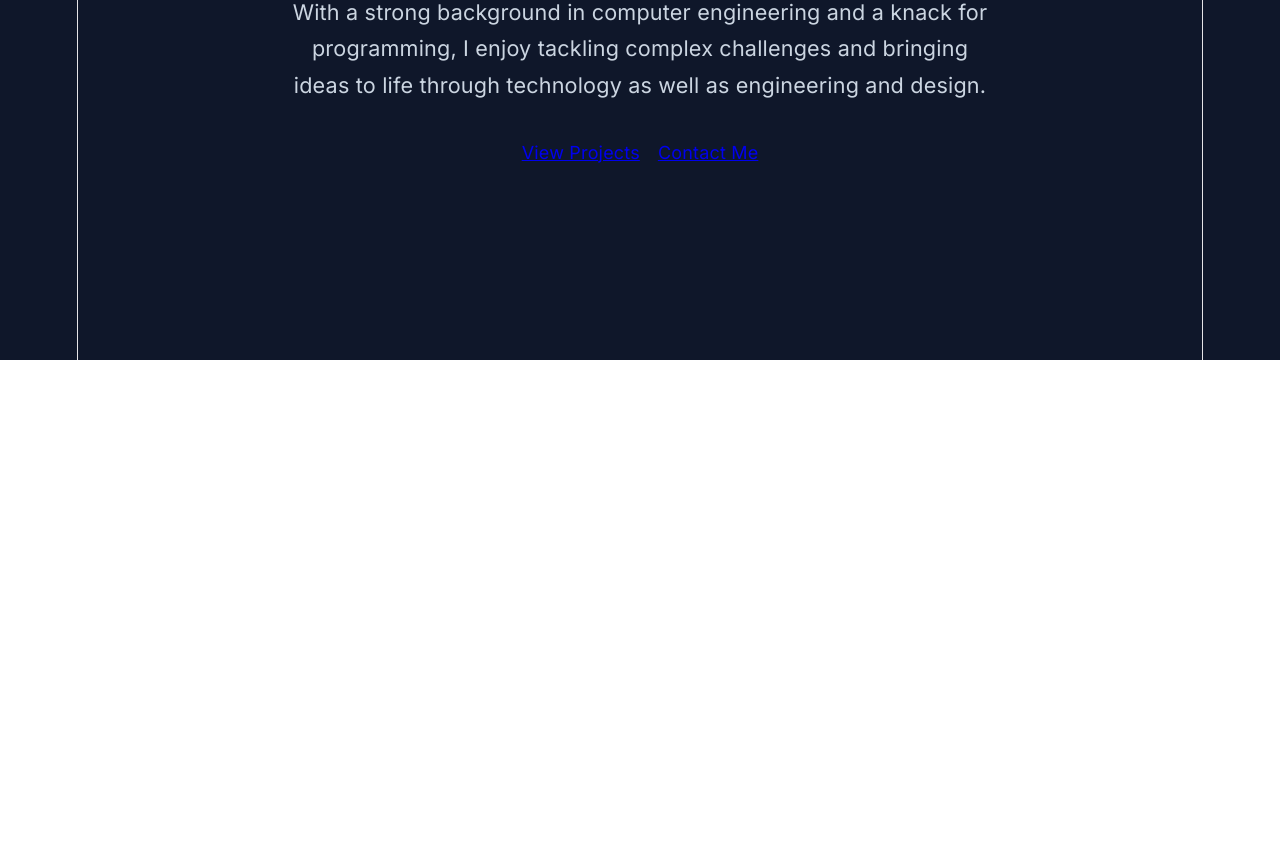
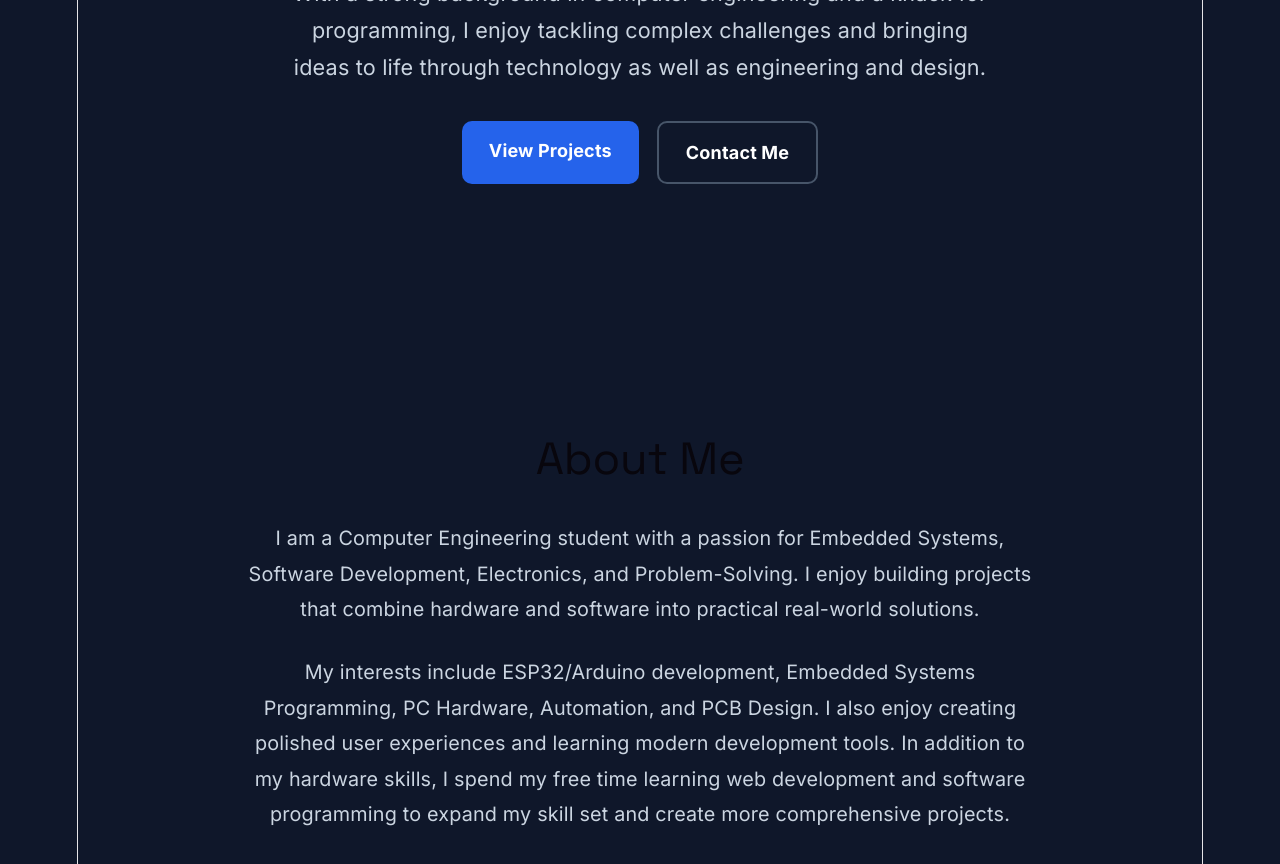
Before and after one commit to sirbottoms98/portfolio-site, a React (Vite) app: page / in a window 1280 px wide. Shown: the part 440-1304 px from the top of the page. Before the commit the page ends 800 px from the top, so only its background shows below. Built offline with nearby package versions, Linux system fonts and the light colour scheme.

Commit message:
Added About Me section to the portfolio site, including a description of my interests and skills. Updated the Navbar to include a Home link. Updated CSS to style the new section and buttons.

```diff
--- a/package.json
+++ b/package.json
@@ -10,6 +10,7 @@
     "preview": "vite preview"
   },
   "dependencies": {
+    "@vercel/analytics": "^2.0.1",
     "react": "^19.2.5",
     "react-dom": "^19.2.5"
   },
--- a/src/App.css
+++ b/src/App.css
@@ -61,12 +61,44 @@ body {
   font-weight: bold;
 }
 
-.primary {
+.button-projects {
   background-color: #2563eb;
   color: white;
 }
 
-.secondary {
+.button-contacts {
   border: 2px solid #475569;
   color: white;
 }
+
+.about-section {
+  min-height: 70vh;
+
+  display: flex;
+  flex-direction: column;
+  justify-content: center;
+  align-items: center;
+
+  text-align: center;
+
+  padding: 4rem 2rem;
+}
+
+.about-title {
+  font-size: 2.5rem;
+
+  margin-bottom: 2rem;
+
+  font-family: "Space Grotesk", sans-serif;
+}
+
+.about-description {
+  max-width: 800px;
+
+  font-size: 1.1rem;
+  line-height: 1.8;
+
+  color: #cbd5e1;
+
+  margin-bottom: 1.5rem;
+}
--- a/src/App.jsx
+++ b/src/App.jsx
@@ -4,25 +4,49 @@ function App() {
   return (
     <main className="landing-page">
       <section className="landing-section">
-        <p className="landing-section-tagline">CE Student • Embedded Systems Engineer • Software Programmer</p>
+        <p className="landing-section-tagline">
+          CE Student • Embedded Systems Engineer • Software Programmer
+        </p>
 
         <h1>Hello, I am Patrick Paul.</h1>
 
         <p className="landing-section-description">
           And I build projects that connect hardware, software, and real-world
-          problem solving together. I am passionate about creating innovative solutions that make a positive impact on people's lives. With a strong background in
-          computer engineering and a knack for programming, I enjoy tackling
-          complex challenges and bringing ideas to life through technology as well as engineering and design.
+          problem solving together. I am passionate about creating innovative
+          solutions that make a positive impact on people's lives. With a strong
+          background in computer engineering and a knack for programming, I
+          enjoy tackling complex challenges and bringing ideas to life through
+          technology as well as engineering and design.
         </p>
 
         <div className="landing-section-buttons">
-          <a href="#projects" className="button-projects">
+          <a href="#projects" className="button button-projects">
             View Projects
           </a>
-          <a href="#contact" className="button-contracts">
+          <a href="#contact" className="button button-contacts">
             Contact Me
           </a>
         </div>
+      </section>
+
+      <section className="about-section">
+        <h2 className="about-title">About Me</h2>
+
+        <p className="about-description">
+          I am a Computer Engineering student with a passion for Embedded
+          Systems, Software Development, Electronics, and Problem-Solving. I
+          enjoy building projects that combine hardware and software into
+          practical real-world solutions.
+        </p>
+
+        <p className="about-description">
+          My interests include ESP32/Arduino development, Embedded Systems
+          Programming, PC Hardware, Automation, and PCB Design. I also enjoy
+          creating polished user experiences and learning modern development
+          tools. In addition to my hardware skills, I spend my free time
+          learning web development and software programming to expand my skill
+          set and create more comprehensive projects.
+        </p>
       </section>
     </main>
   );
```
Also changed, not shown: 1 other file (tests, documents, lock files or other folders).
